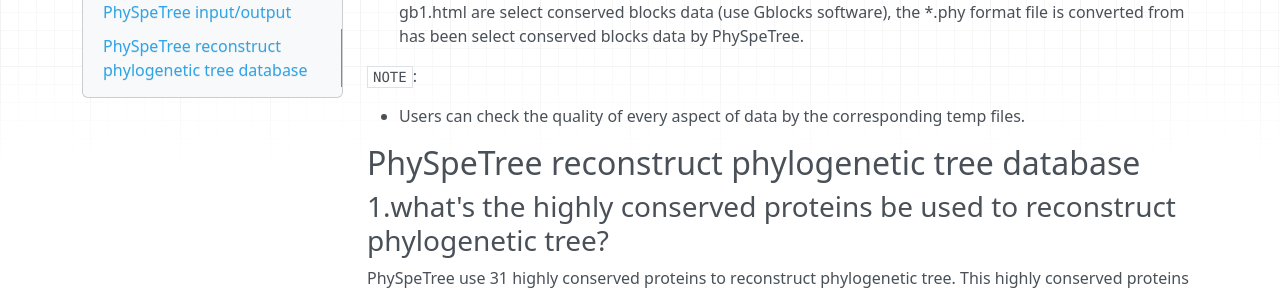
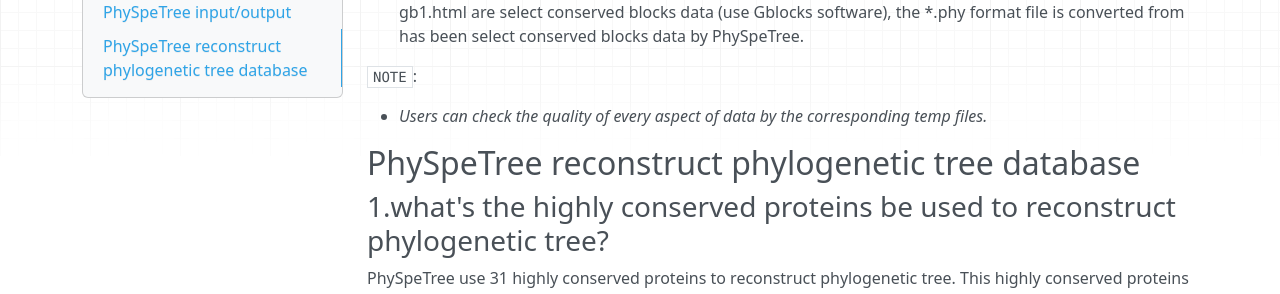
Before and after one commit to yangfangs/physpetools, an MkDocs documentation site: the page built from docs/docs/faq.md, in a window 1280 px wide and 900 px high, scrolled down 578 px. Shown: the part 150-444 px from the top of the window. Built offline with MkDocs 1.6.1, drawn with Linux system fonts in a browser that asks for light colours; nearby versions of some CDN libraries; old or Windows-style settings are respelled for this version of MkDocs.

```diff
--- a/docs/docs/faq.md
+++ b/docs/docs/faq.md
@@ -24,12 +24,12 @@ If you reconstruct phylogenetic tree by `--hcp` (highly conserved protein) metho
 If you reconstruct phylogenetic tree by `--srna` (SSU rRNA) method, the temp files include two directory: `rna_sequence` and `rna_alignment`.
 
   * rna_sequence: Store a file named rna_sequence.fasta, contain the SSU rRNA sequence retrieved from SILVA database.
-  * rna_alignment: Store in the *.fasta file is the sequence files has been aligned and the *.fasta-gb1, *fasta-gb1.html are select conserved blocks data (use Gblocks software),
-  the *.phy format file is converted from has been select conserved blocks data by PhySpeTree.
+  * rna_alignment: Store in the \*.fasta file is the sequence files has been aligned and the \*.fasta-gb1, \*fasta-gb1.html are select conserved blocks data (use Gblocks software),
+  the \*.phy format file is converted from has been select conserved blocks data by PhySpeTree.
 
 `NOTE`:
 
-* Users can check the quality of every aspect of data by the corresponding temp files.
+* *Users can check the quality of every aspect of data by the corresponding temp files.*
 
 
 ## PhySpeTree reconstruct phylogenetic tree database
```
